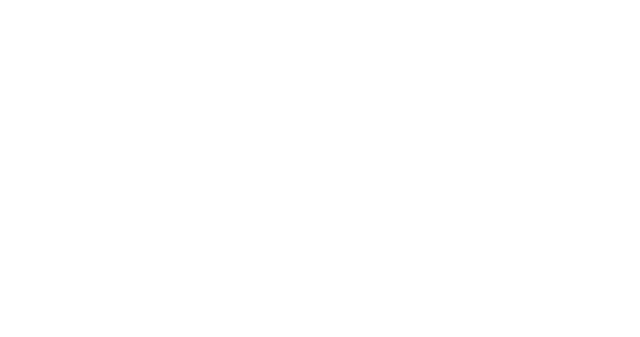
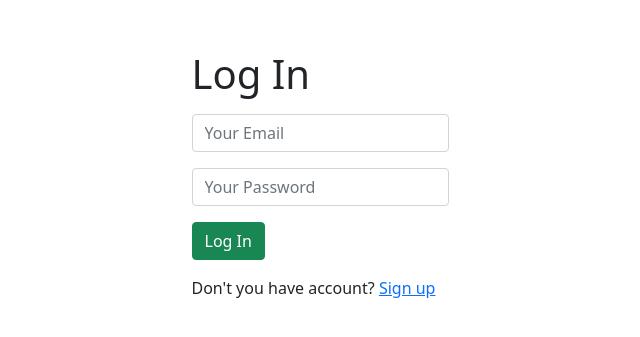
Before and after one commit to Bradigson/yefri-proyect, a React (Create React App) app: page / in a window 1280 px wide. Shown: the part 225-562 px from the top of the page, without its empty margins (320-960 px from the left). Built offline with nearby package versions, Linux system fonts and the light colour scheme; no server answers.

Commit message:
Login And Signin Done!

```diff
--- a/src/App.js
+++ b/src/App.js
@@ -1,12 +1,46 @@
 import Signin from "./components/SignInForm";
-import {useState} from 'react';
+import {BrowserRouter as Router, Link, Switch, Route} from 'react-router-dom';
+import {useState, useEffect} from 'react';
 import './assests/styles/App.scss';
+import LogInForm from "./components/LogInForm";
+import Page from "./page/Page";
+import app from "./firebase/Firebase";
+import {getAuth, onAuthStateChanged} from 'firebase/auth';
+const auth = getAuth(app);
+
+
 function App() {
-  const [darkMode, setDarkMode] = useState(true);
+  const [userIn, setUserIn] = useState(null);
+
+  useEffect(()=>{
+    onAuthStateChanged(auth, (usuario)=>{
+        setUserIn(usuario)
+    })
+  },[])
+
+
   return (
-    <div className={`${darkMode ? 'App dark' : 'App morning' }`}>
 
-      {/* <Signin/> */}
+    <div className='App'>
+
+      {/* {
+        userIn ? <Page/> : <LogInForm/>
+      } */}
+
+          <Switch>
+              <Route path='/signin'>
+                <Signin/>
+              </Route>
+
+              <Route path='/page'>
+                <Page user={`${userIn ? userIn.email : userIn}`}/>
+              </Route>
+              <Route path='/'>
+                <LogInForm/>
+              </Route>
+
+          </Switch>
+
             <style>
                     {`
                       .App{
@@ -18,7 +52,9 @@
                       }
                     `}
               </style>
+
     </div>
+
   );
 }
 
--- /dev/null
+++ b/src/components/AlertLogIn.js
@@ -0,0 +1,51 @@
+import Alert from 'sweetalert2';
+
+const handleEmaiInput = ()=>{
+    Alert.fire({
+        title:'Warning',
+        text : 'You have to enter a email address',
+        icon : 'warning'
+    })
+}
+const handlePasswordInput = ()=>{
+    Alert.fire({
+        title:'Warning',
+        text : 'You have to enter a password',
+        icon : 'warning'
+    })
+}
+
+const handleUserNotFound = ()=>{
+    Alert.fire({
+        title:'User Not Found',
+        text : 'The user that you are trying get access could not be found. Please check the email and try again.',
+        icon : 'error',
+        iconColor:'#d33'
+    })
+}
+
+
+const handleIcorrctPassword = ()=>{
+    Alert.fire({
+        title:'Incorrect PassWord',
+        text : 'The password you entered is incorrect. Please try again',
+        icon : 'error',
+        iconColor:'#d33'
+    })
+}
+
+
+const handleSuccessAccount = ()=>{
+    Alert.fire({
+        title : 'Welcome',
+        icon : 'success',
+        confirmButtonColor : '#28B463',
+    })
+}
+export{
+    handleUserNotFound,
+    handleEmaiInput,
+    handlePasswordInput,
+    handleIcorrctPassword,
+    handleSuccessAccount
+}
--- a/src/components/Alerts.js
+++ b/src/components/Alerts.js
@@ -41,6 +41,8 @@
     Alert.fire({
         text : 'Congratulation, yur account has been successfully created',
         icon : 'success',
+        showConfirmButton:false,
+        timer:'800'
 
     })
 }
--- /dev/null
+++ b/src/components/LogInForm.js
@@ -0,0 +1,91 @@
+import { useState } from "react";
+import {Link, useHistory} from 'react-router-dom';
+import { handleUserNotFound, handleEmaiInput,
+        handlePasswordInput, handleIcorrctPassword, handleSuccessAccount } from "./AlertLogIn";
+import app from "../firebase/Firebase";
+import {getAuth, signInWithEmailAndPassword} from 'firebase/auth';
+const auth = getAuth(app);
+
+const LogInForm = (props)=>{
+
+    const [email, setEmail] = useState('');
+    const [password, setPassword] = useState('');
+    const history = useHistory();
+
+    const handleEamil = e=>{
+        setEmail(e.target.value);
+
+    }
+
+    const handlePassword = e=>{
+        setPassword(e.target.value);
+    }
+
+    const handleSubmit = async(e)=>{
+        e.preventDefault();
+        const Email = email;
+        const Password = password;
+
+        if(Email == ''){
+            handleEmaiInput();
+        }else if(Password == ''){
+            handlePasswordInput();
+        }else{
+            try{
+                await signInWithEmailAndPassword(auth, Email, Password);
+                setEmail('');
+                setPassword('');
+                handleSuccessAccount();
+                history.push('/page')
+            }
+            catch(err){
+                if(err.code == 'auth/user-not-found'){
+                    handleUserNotFound();
+                }else if(err.code == 'auth/wrong-password'){
+                    handleIcorrctPassword();
+                }
+                console.log(err);
+            }
+        }
+
+    }
+    return(
+        <div>
+
+            <form onSubmit={handleSubmit}>
+                <div>
+                    <h1>Log In</h1>
+                </div>
+                <div className="mt-3">
+                    <input
+                        type='email'
+                        placeholder='Your Email'
+                        className = 'form-control'
+                        value={email}
+                        onChange={handleEamil}
+                    />
+                </div>
+
+                <div className="mt-3 mb-3">
+                    <input
+                        type='password'
+                        placeholder='Your Password'
+                        className="form-control"
+                        value={password}
+                        onChange={handlePassword}
+                    />
+                </div>
+                <div>
+                    <button className="btn btn-success">Log In</button>
+                </div>
+            </form>
+            <div className="mt-3">
+                <span>Don't you have account?</span>{' '}
+                <Link to='/signin'>Sign up</Link>
+            </div>
+        </div>
+    )
+}
+
+
+export default LogInForm;
--- a/src/components/SignInForm.js
+++ b/src/components/SignInForm.js
@@ -1,5 +1,6 @@
 import '../assests/styles/SigninForm.scss';
 import { useState } from 'react';
+import {Link, useHistory} from 'react-router-dom';
 import { handleAlertUser, handleAlertPassword, handleUserSuccess,
         handleEmailValidation, handleIncorrectPassword, handleEmptyEmail,
         handleEmptyPassword } from './Alerts';
@@ -11,7 +12,8 @@
 
 
     const [email, setEmail] = useState('')
-    const [password, setPassword] = useState('')
+    const [password, setPassword] = useState('');
+    const history = useHistory();
 
     const handleEmail = e=>{
         setEmail(e.target.value);
@@ -39,6 +41,7 @@
                 setEmail('');
                 setPassword('');
                 handleUserSuccess();
+                history.push('/')
             }
             catch(err){
                 if(err.code == 'auth/invalid-email'){
@@ -97,6 +100,10 @@
                 </button>
                 <button onClick={()=> handleAlertPassword()}>password</button>
             </div> */}
+            <div>
+                <span>Have accout?</span>{' '}
+                <Link to='/'>Log in</Link>
+            </div>
 
         </div>
     )
--- a/src/index.js
+++ b/src/index.js
@@ -1,6 +1,7 @@
 import React from 'react';
 import ReactDOM from 'react-dom';
 import App from './App';
+import { BrowserRouter as Router } from 'react-router-dom';
 
 // ReactDOM.render(
 //   <React.StrictMode>
@@ -11,4 +12,4 @@
 import { createRoot } from 'react-dom/client';
 const container = document.getElementById('root');
 const root = createRoot(container);
-root.render(<App tab="home" />);
+root.render(<Router><App tab="home" /></Router>);
--- /dev/null
+++ b/src/page/Page.jsx
@@ -0,0 +1,34 @@
+import { useHistory } from "react-router-dom";
+import app from "../firebase/Firebase";
+import {getAuth, signOut} from 'firebase/auth';
+const auth = getAuth(app);
+
+
+const Page = (props)=>{
+    const history = useHistory();
+    const handleSignOut = ()=>{
+
+    try{
+        signOut(auth);
+        history.push('/')
+    }catch(err){
+        console.log(err)
+    }
+}
+    return(
+        <div className='text-center'>
+            <h1>Bienvenido</h1>
+            <p>{props.user}</p>
+            <div>
+                <p>Web page in progress....</p>
+            </div>
+
+            <div>
+                <button onClick={handleSignOut} className='btn btn-dark'>Sign Out</button>
+            </div>
+        </div>
+    )
+}
+
+
+export default Page;
```
Lines whose indentation alone changed are shown as unchanged.
